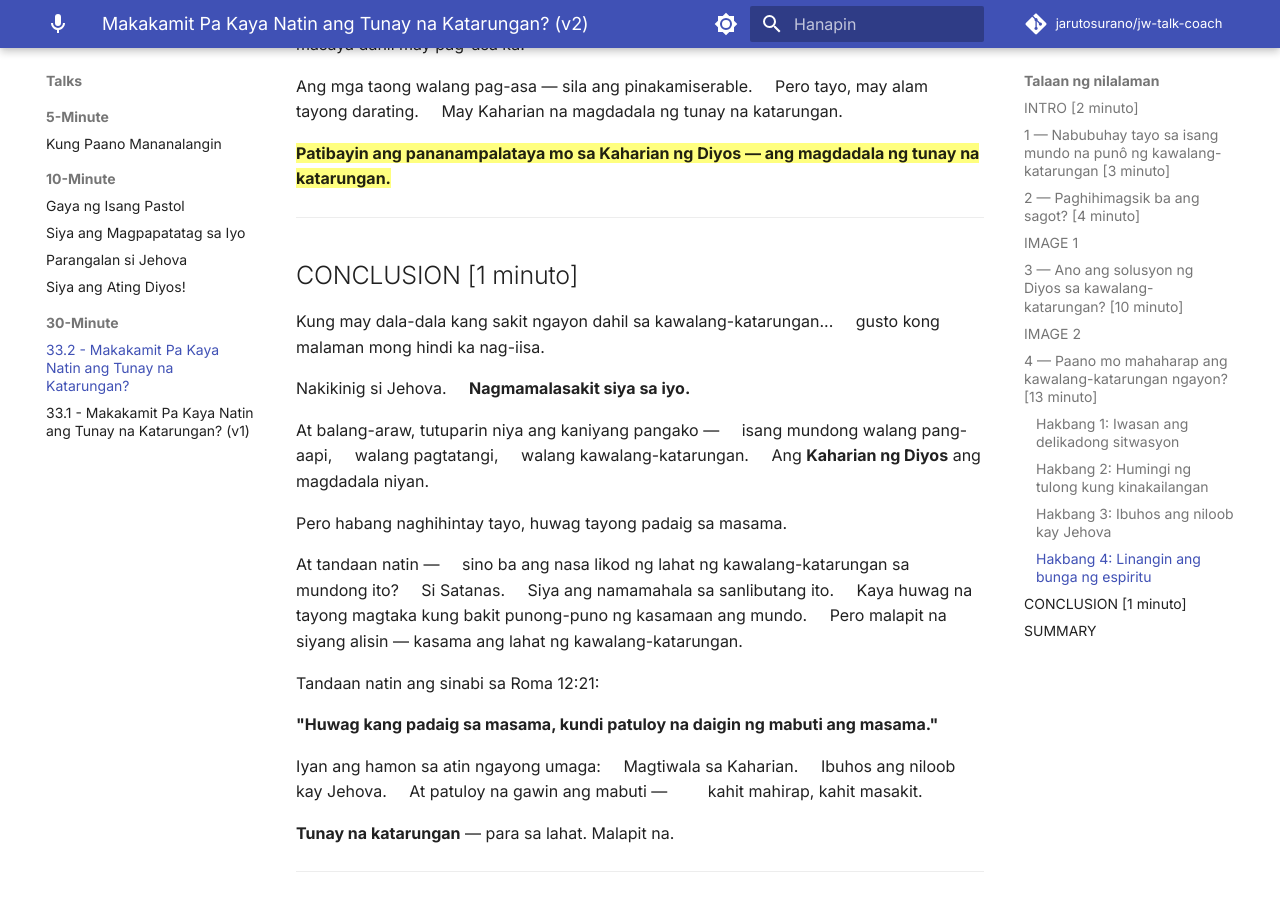
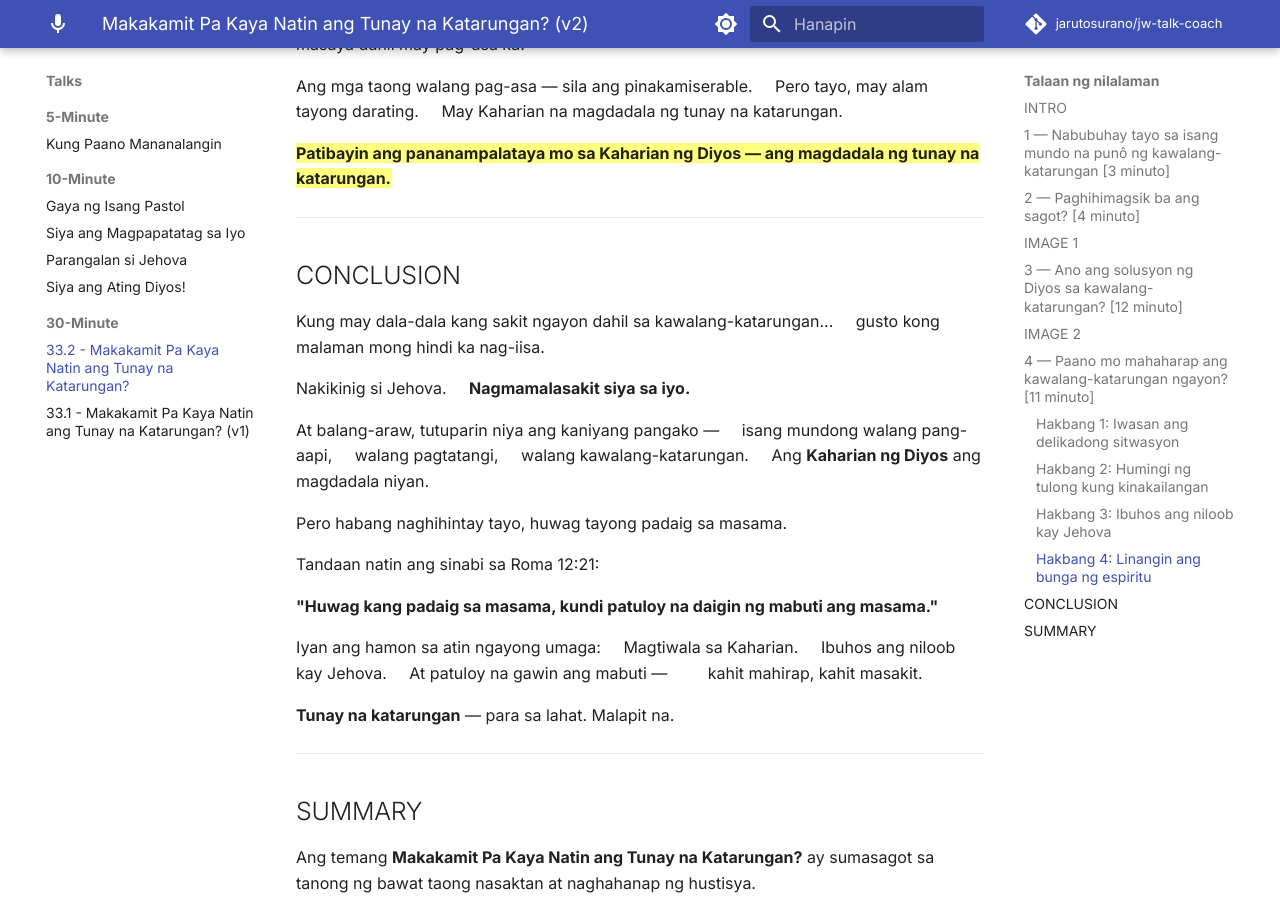
Before and after one commit to jarutosurano/jw-talk-coach, an MkDocs documentation site: the page built from docs/talks/30min/33-makakamit-pa-kaya-natin-ang-tunay-na-katarungan/index.md, in a window 1280 px wide and 900 px high, scrolled down 13125 px. Built offline with MkDocs 1.6.1 and Material for MkDocs 9.7.7, drawn with Linux system fonts in a browser that asks for light colours; comment, search, counter and statistics services are not loaded; some of the changed text lies outside the part shown.

Commit message:
Polish talk 33 v1/v2: fix timing, remove off-outline content, correct scripture handling
- v2: Remove Satan paragraph from conclusion (not in outline, Aralin 20)
- v2: Restore section timings to outline (3+4+12+11=30 min)
- v1: Fix Mateo 6:9,10 — weave into text instead of full Basahin treatment
- Both: Remove timing from Intro/Conclusion headers (already included in section totals)

Co-Authored-By: Claude Opus 4.6 (1M context) <noreply@anthropic.com>

```diff
--- a/docs/talks/30min/33-makakamit-pa-kaya-natin-ang-tunay-na-katarungan/index.md
+++ b/docs/talks/30min/33-makakamit-pa-kaya-natin-ang-tunay-na-katarungan/index.md
@@ -15,7 +15,7 @@ title: Makakamit Pa Kaya Natin ang Tunay na Katarungan? (v2)
 
 ---
 
-## INTRO [2 minuto]
+## INTRO
 
 Marami sa atin ang nakaranas na ng kawalang-katarungan.
 
@@ -221,7 +221,7 @@ Kaya kung hindi sa tao ang sagot...
 
 ---
 
-## 3 — Ano ang solusyon ng Diyos sa kawalang-katarungan? [10 minuto]
+## 3 — Ano ang solusyon ng Diyos sa kawalang-katarungan? [12 minuto]
 
 Mga kapatid at mga kaibigan,
 &nbsp;&nbsp;&nbsp;&nbsp;kung may dala-dala kayong bigat sa dibdib ngayong umaga —
@@ -355,7 +355,7 @@ Pero paano naman tayo ngayon habang hinihintay natin ang Kaharian?
 
 ---
 
-## 4 — Paano mo mahaharap ang kawalang-katarungan ngayon? [13 minuto]
+## 4 — Paano mo mahaharap ang kawalang-katarungan ngayon? [11 minuto]
 
 **==Ngayon pa lang, puwede ka nang makasumpong ng kaginhawahan sa kabila ng kawalang-katarungan o masamang pagtrato.==**
 
@@ -583,7 +583,7 @@ Ang mga taong walang pag-asa — sila ang pinakamiserable.
 
 ---
 
-## CONCLUSION [1 minuto]
+## CONCLUSION
 
 Kung may dala-dala kang sakit ngayon dahil sa kawalang-katarungan...
 &nbsp;&nbsp;&nbsp;&nbsp;gusto kong malaman mong hindi ka nag-iisa.
@@ -598,13 +598,6 @@ At balang-araw, tutuparin niya ang kaniyang pangako —
 &nbsp;&nbsp;&nbsp;&nbsp;Ang **Kaharian ng Diyos** ang magdadala niyan.
 
 Pero habang naghihintay tayo, huwag tayong padaig sa masama.
-
-At tandaan natin —
-&nbsp;&nbsp;&nbsp;&nbsp;sino ba ang nasa likod ng lahat ng kawalang-katarungan sa mundong ito?
-&nbsp;&nbsp;&nbsp;&nbsp;Si Satanas.
-&nbsp;&nbsp;&nbsp;&nbsp;Siya ang namamahala sa sanlibutang ito.
-&nbsp;&nbsp;&nbsp;&nbsp;Kaya huwag na tayong magtaka kung bakit punong-puno ng kasamaan ang mundo.
-&nbsp;&nbsp;&nbsp;&nbsp;Pero malapit na siyang alisin — kasama ang lahat ng kawalang-katarungan.
 
 Tandaan natin ang sinabi sa Roma 12:21:
 
```
Also changed, not shown: CHANGELOG.md (+10 -0 lines), docs/talks/30min/33-makakamit-pa-kaya-natin-ang-tunay-na-katarungan/index-v1.md (+7 -9 lines).
